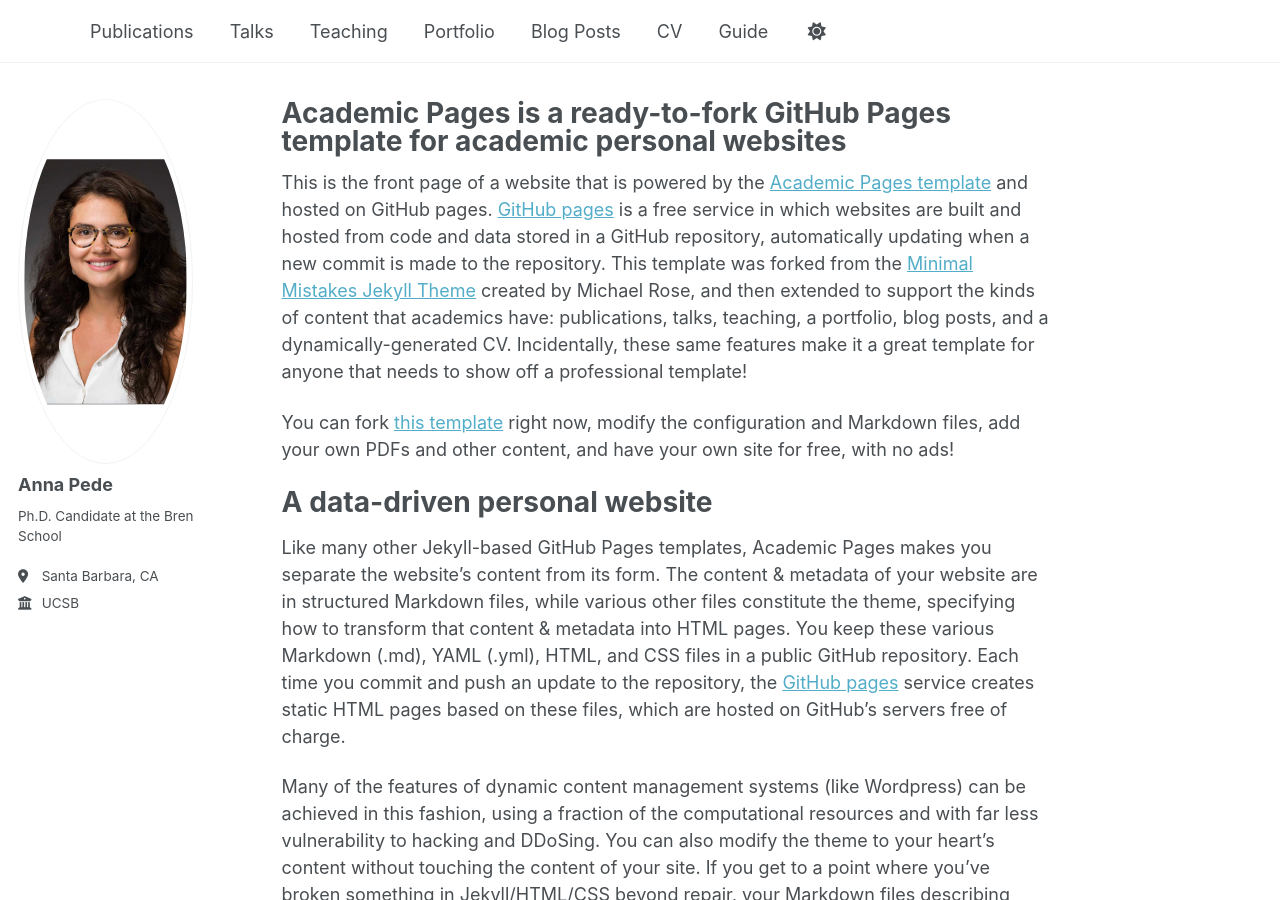
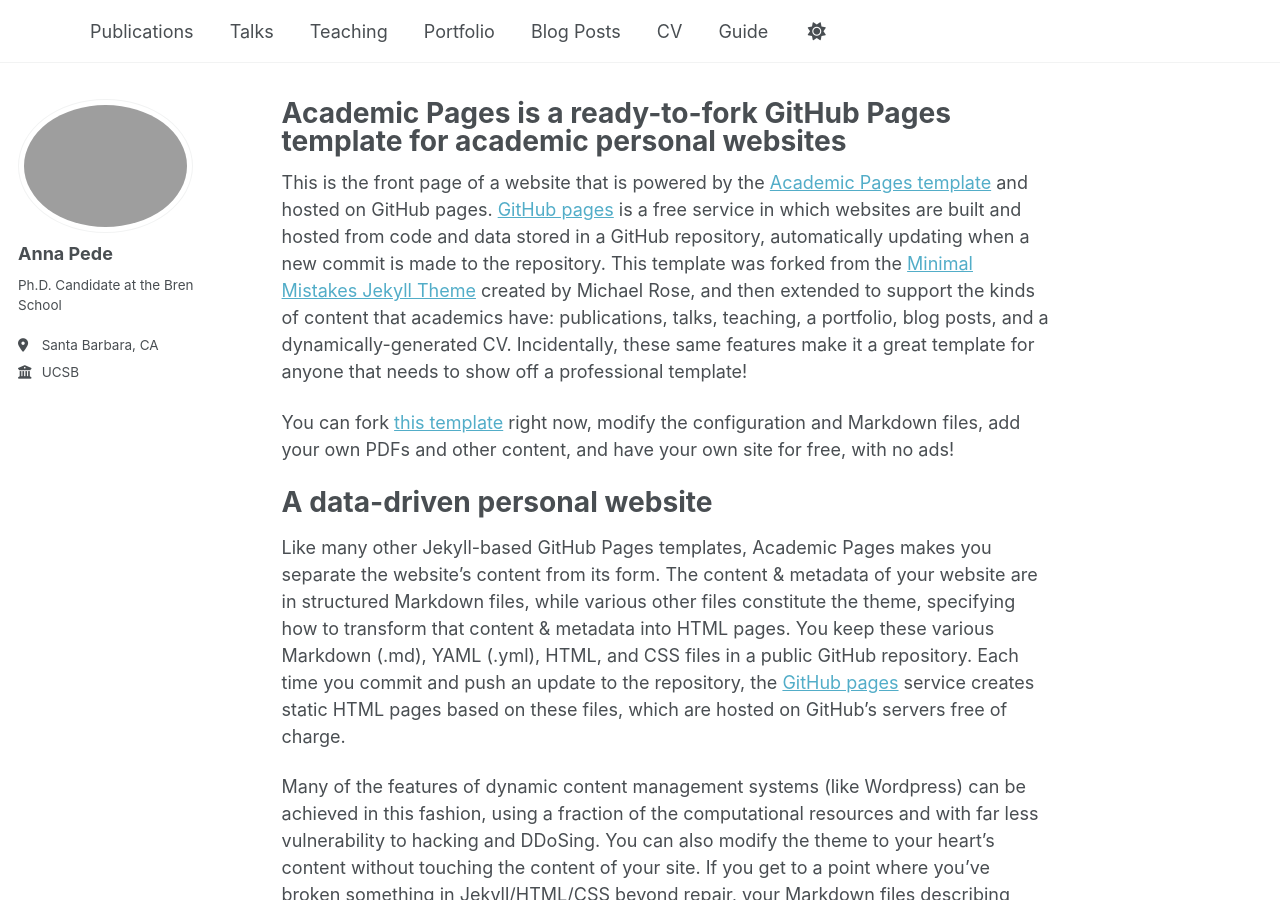
Before and after one commit to annapede/annapede.github.io, a Jekyll site: the page built from _pages/about.md, in a window 1280 px wide and 900 px high. Built offline with Jekyll 4.4.1, drawn with Linux system fonts in a browser that asks for light colours; a script that is not in the unit is left out.

Commit message:
Update _config.yml

```diff
--- a/_config.yml
+++ b/_config.yml
@@ -22,7 +22,7 @@ repository               : "academicpages/academicpages.github.io"
 #               Additional customization can be done by editing /_includes/author-profile.html
 author:
   # Biographic information
-  avatar           : "github_photo.jpg"
+  avatar           : "profile.png"
   name             : "Anna Pede"
   pronouns         : #  "she/her"
   bio              : "Ph.D. Candidate at the Bren School"
```
